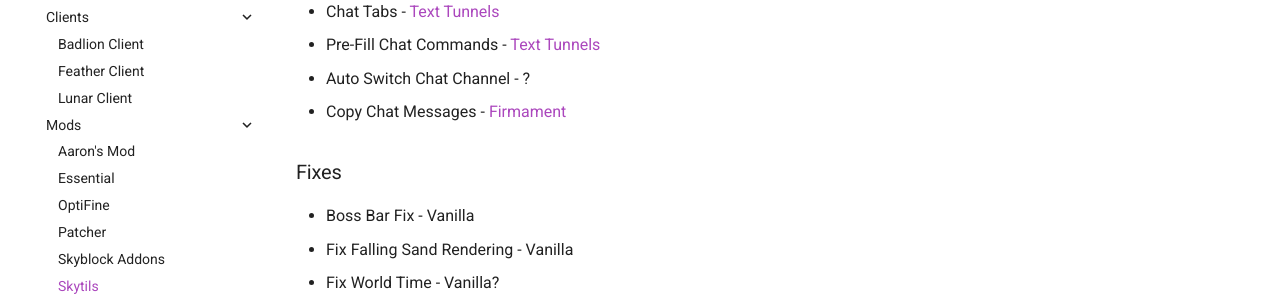
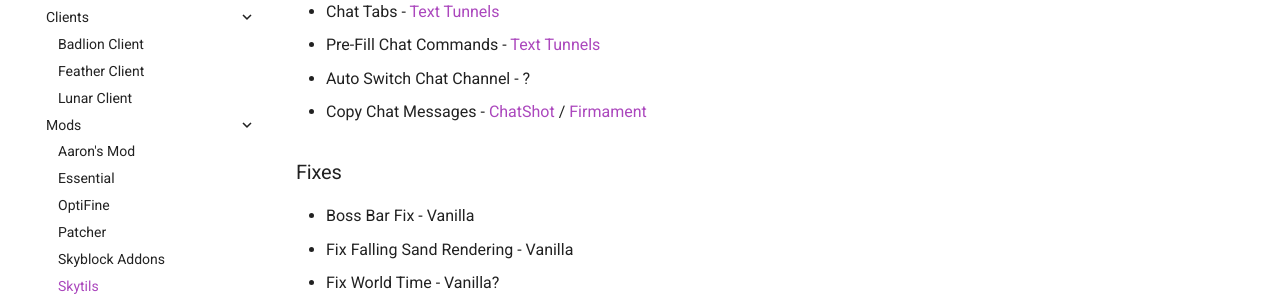
Before and after one commit to MicrocontrollersDev/Alternatives, an MkDocs documentation site: the page built from docs/latest/skytils.md, in a window 1280 px wide and 900 px high, scrolled down 8488 px. Shown: the part 158-454 px from the top of the window. Built offline with MkDocs 1.6.1 and Material for MkDocs 9.7.7, drawn with Linux system fonts in a browser that asks for light colours; comment, search, counter and statistics services are not loaded.

Commit message:
add chatshot

```diff
--- a/docs/latest/skytils.md
+++ b/docs/latest/skytils.md
@@ -274,7 +274,7 @@
 * Chat Tabs - [Text Tunnels](https://modrinth.com/mod/text-tunnels)
 * Pre-Fill Chat Commands - [Text Tunnels](https://modrinth.com/mod/text-tunnels)
 * Auto Switch Chat Channel - ?
-* Copy Chat Messages - [Firmament](https://modrinth.com/mod/firmament)
+* Copy Chat Messages - [ChatShot](https://modrinth.com/mod/chatshot) / [Firmament](https://modrinth.com/mod/firmament)
 
 ### Fixes
 
```
